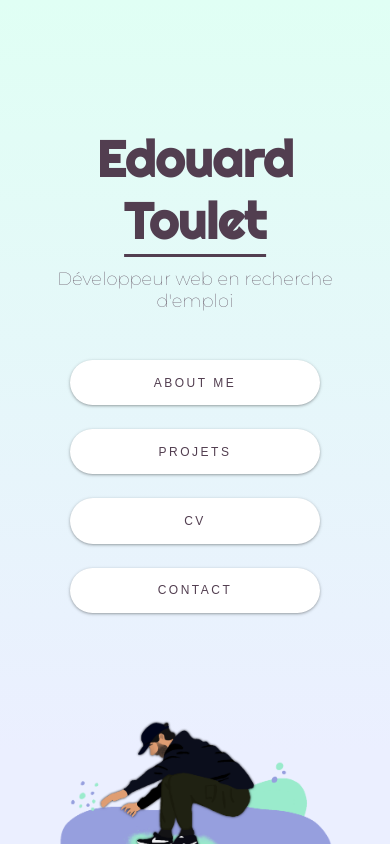
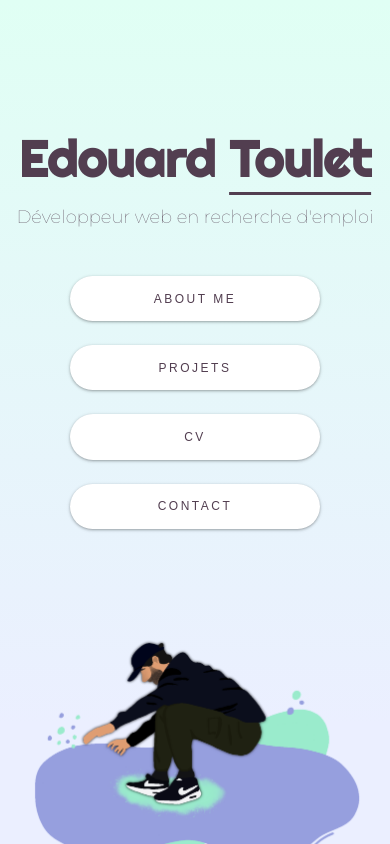
Before and after one commit to edmarsht/portfolio, a React (Create React App) app: page / in a window 390 px wide. Shown: the top 844 px of the page. Built offline with nearby package versions, Linux system fonts and the light colour scheme; a web font is replaced by a local one.

Commit message:
changed margin and padding app

```diff
--- a/src/App.css
+++ b/src/App.css
@@ -54,10 +54,10 @@ background-image: linear-gradient(180deg, #e0fff4 0%, #ebefff 70%);
 
 @media screen and (max-width: 550px) {
   .section__padding {
-    padding: 4rem 2rem;
+    padding: 4rem 0rem;
   }
 
   .section__margin {
-    margin: 4rem 2rem;
+    margin: 4rem 0rem;
   }
 }
--- a/src/components/product/Product.css
+++ b/src/components/product/Product.css
@@ -71,7 +71,7 @@
 
   .portfolio__product {
     height: 400px;
-    margin: 2rem 1rem;
+    margin: 2rem 0rem;
   }
   .portfolio__product-browser-circle {
     width: 5px;
```
